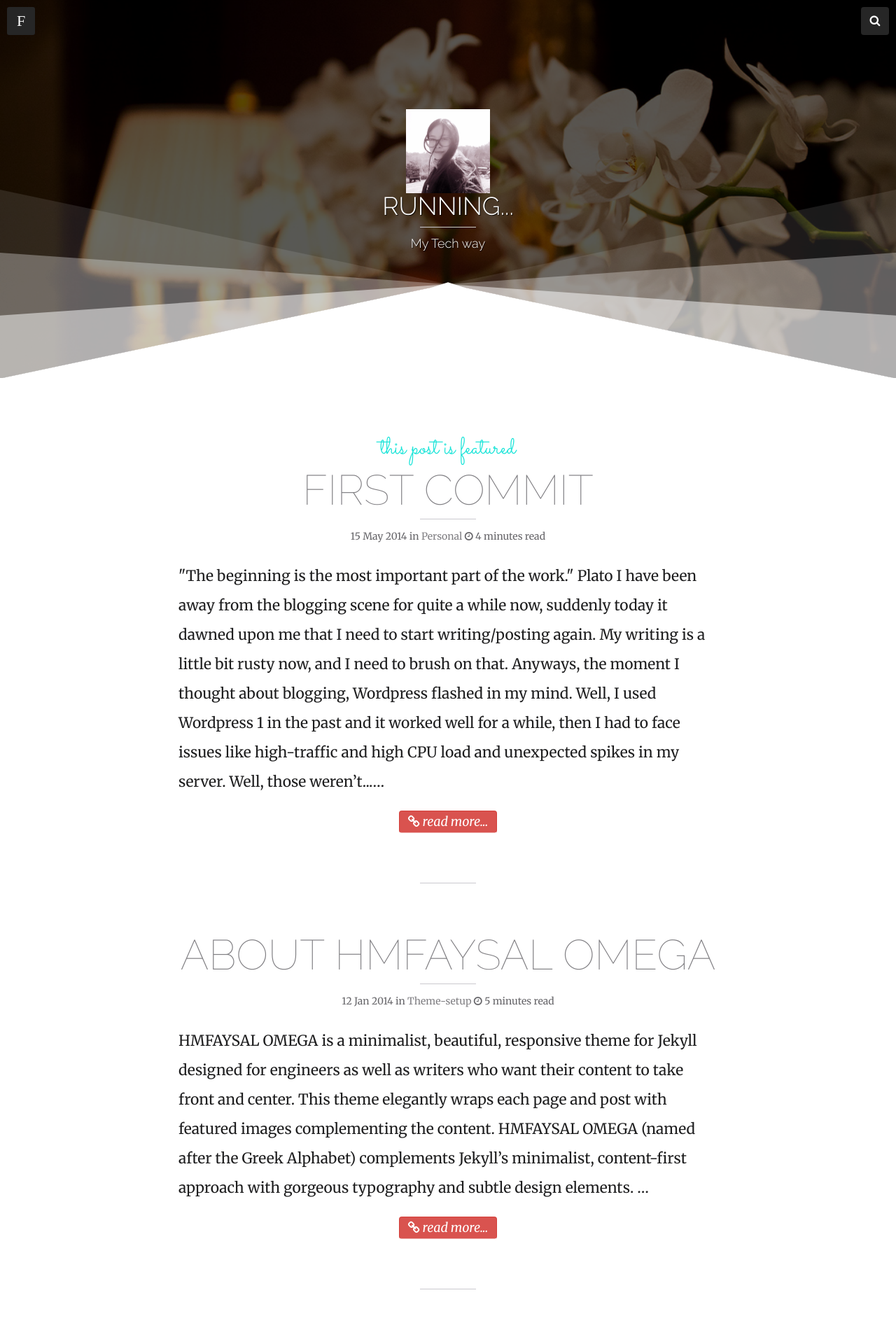
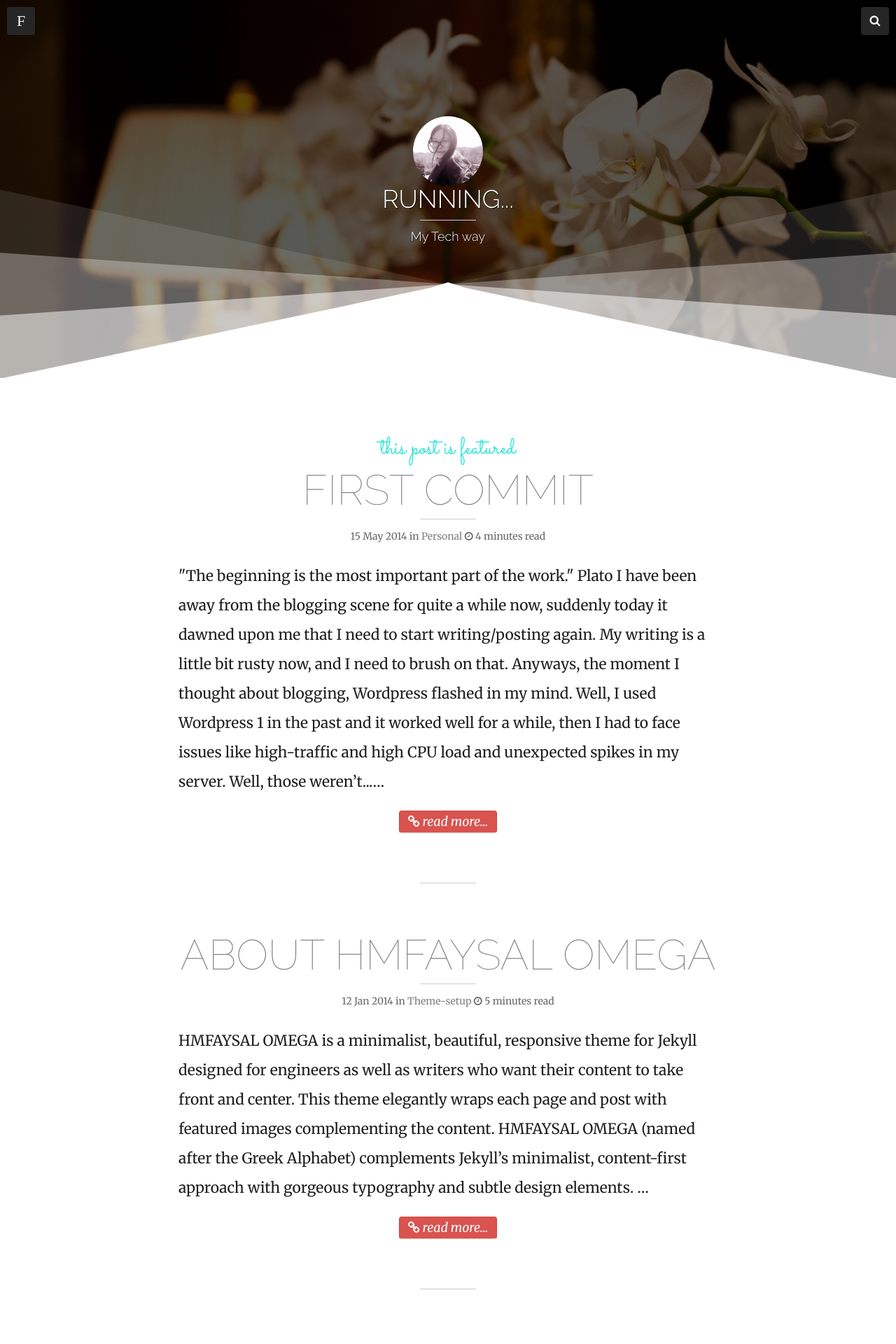
Before and after one commit to pinkpoppy/pinkpoppy.github.io, a Jekyll site: the page built from index.html, in a window 1280 px wide. Shown: the top 1920 px of the page at 70% size. Built offline with Jekyll 4.4.1, drawn with Linux system fonts in a browser that asks for light colours; nearby versions of some CDN libraries; the list of posts is cut into pages by our own code.

Commit message:
shape avatar.jpg circle

```diff
--- a/assets/css/style.css
+++ b/assets/css/style.css
@@ -467,7 +467,8 @@ html {
 }
 /* - Brand - */
 .brand img {
-  max-height: 120px;
+  max-height: 100px;
+  border-radius: 50%;
 }
 /* - Blog title and description - */
 .blog-title {
```
